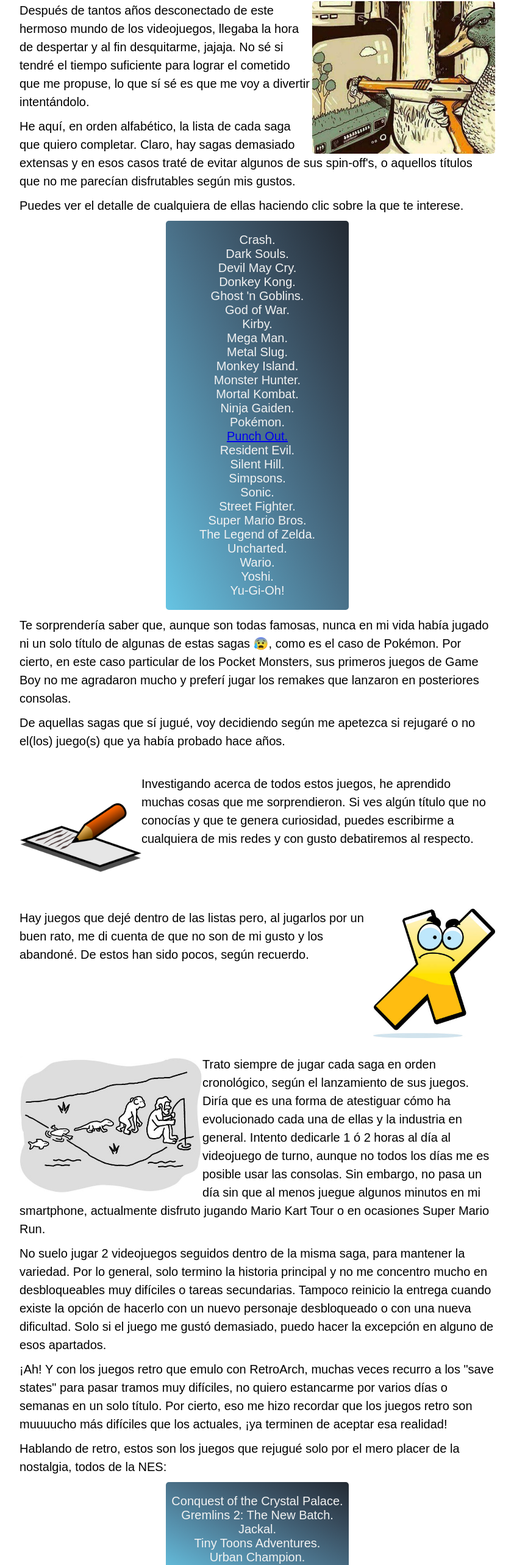
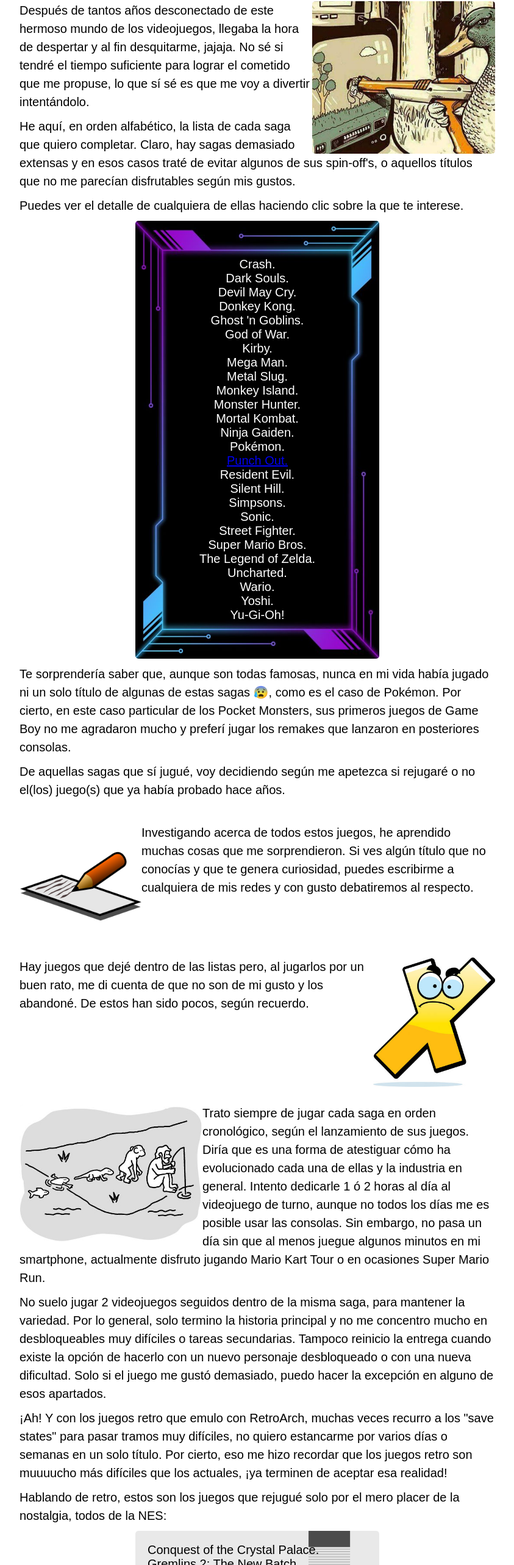
Before and after one commit to manuelmad/playography, a Next.js app: page /levels/level9 in a window 1280 px wide. Shown: the part 198-2764 px from the top of the page at 61% size, without its empty margins (218-1061 px from the left). Built offline with nearby package versions, Linux system fonts and the light colour scheme; a web font is replaced by a local one.

Commit message:
Finishing level 9 styles. Only remaining the tables of each saga.

```diff
--- a/app/levels/level9/level9.css
+++ b/app/levels/level9/level9.css
@@ -44,19 +44,58 @@
 }
 
 .list-container ul {
-	text-align: center;
 	margin-left: auto;
 	margin-right: auto;
-	padding: 2rem 0;
+	padding: 2rem;
 	width: 28rem;
-	color: var(--very-light-gray);
-	/* border: 0.3rem solid var(--celeste); */
 	border-radius: 0.5rem;
-	background-image: linear-gradient(to right top, #66c4e3, #5999b6, #4a7189, #384c5d, #232a33);
+	/* border: 0.4rem solid var(--black); */
+	/* background-color: var(--black); */
+	overflow: hidden;
 }
 
 ul li {
+	/* list-style: inside; */
 	list-style: none;
+	/* list-style-type: '🎮'; */
+	/* font-weight: bold; */
+}
+
+.first-list {
+	position: relative;
+	padding-top: 4rem;
+	padding-bottom: 4rem;
+	color: var(--white);
+	text-align: center;
+}
+
+.first-list img {
+	position: absolute;
+	width: 28rem;
+	height: 100%;
+	top: 0;
+	left: calc(50% - 14rem);
+	z-index: -1;
+	/* opacity: 0.8; */
+	border-radius: 0.5rem;
+}
+
+.second-list {
+	position: relative;
+	/* padding-top: 4rem;
+	padding-bottom: 4rem; */
+	/* color: var(--white); */
+}
+
+.second-list img {
+	position: absolute;
+	width: 28rem;
+	height: 100%;
+	top: 0;
+	left: calc(50% - 14rem);
+	z-index: -1;
+	opacity: 0.7;
+	border-radius: 0.5rem;
 }
 
 @media (min-width: 700px) {
@@ -78,7 +117,16 @@ ul li {
 	}
 
 	.list-container ul {
-		width: 30rem;
+		width: 40rem;
+	}
+
+	.second-list {
+		height: 20rem;
+	}
+
+	.first-list img, .second-list img {
+		width: 40rem;
+		left: calc(50% - 20rem);
 	}
 
 	.revenge, .x {
--- a/app/levels/level9/page.js
+++ b/app/levels/level9/page.js
@@ -37,7 +37,14 @@ export default function Level9() {
                         Después de tantos años desconectado de este hermoso mundo de los videojuegos, llegaba la hora de despertar y al fin desquitarme, jajaja. No sé si tendré el tiempo suficiente para lograr el cometido que me propuse, lo que sí sé es que me voy a divertir intentándolo.</p>
                     <p>He aquí, en orden alfabético, la lista de cada saga que quiero completar. Claro, hay sagas demasiado extensas y en esos casos traté de evitar algunos de sus spin-off's, o aquellos títulos que no me parecían disfrutables según mis gustos.</p>
                     <p>Puedes ver el detalle de cualquiera de ellas haciendo clic sobre la que te interese.</p>
-                    <div className='list-container'>
+                    <div className='list-container first-list'>
+                        <Image
+                            className="bg"
+                            src="/imgs/level9/bg.jpg"
+                            alt="background img"
+                            width={564}
+                            height={1002}
+                        />
                         <ul>
                             <li>Crash.</li>
                             <li>Dark Souls.</li>
@@ -99,7 +106,14 @@ export default function Level9() {
                     <p>No suelo jugar 2 videojuegos seguidos dentro de la misma saga, para mantener la variedad. Por lo general, solo termino la historia principal y no me concentro mucho en desbloqueables muy difíciles o tareas secundarias. Tampoco reinicio la entrega cuando existe la opción de hacerlo con un nuevo personaje desbloqueado o con una nueva dificultad. Solo si el juego me gustó demasiado, puedo hacer la excepción en alguno de esos apartados.</p>
                     <p>¡Ah! Y con los juegos retro que emulo con RetroArch, muchas veces recurro a los "save states" para pasar tramos muy difíciles, no quiero estancarme por varios días o semanas en un solo título. Por cierto, eso me hizo recordar que los juegos retro son muuuucho más difíciles que los actuales, ¡ya terminen de aceptar esa realidad!</p>
                     <p>Hablando de retro, estos son los juegos que rejugué solo por el mero placer de la nostalgia, todos de la NES:</p>
-                    <div className='list-container'>
+                    <div className='list-container second-list'>
+                        <Image
+                            className="nes"
+                            src="/imgs/level9/nes-bg.png"
+                            alt="nes img"
+                            width={616}
+                            height={385}
+                        />
                         <ul>
                             <li>Conquest of the Crystal Palace.</li>
                             <li>Gremlins 2: The New Batch.</li>
@@ -177,7 +191,7 @@ export default function Level9() {
                     </p>
                     <p>Hice una excepción con Pokémon Quest, adelantando ese juego en la lista, porque es gratuito y me sirvió para probar todo en la consola, fue mi primer juego en la Switch 🤩.</p>
                     <p>El juego de Sky también es gratuito y solo lo descargué y probé por un rato. Me llamó la atención porque leí que está desarrollado por los mismos creadores de Journey (PS3). En algún momento lo terminaré, pero no está en mis prioridades justo ahora.</p>
-                    <p>El otro en esta lista que aún no he terminado es Cuphead. Lo llevo al <span className='yellow'>XX%</span>, pero es bastante difícil y necesito cierto nivel de paciencia que justo ahora no tengo 🥴. Éste sí lo tengo entre mis pendientes y más pronto que tarde le daré la estocada final.</p>
+                    <p>El otro en esta lista que aún no he terminado es Cuphead. Lo llevo al 82% en la historia principal, pero es bastante difícil y necesito cierto nivel de paciencia que justo ahora no tengo 🥴. Éste sí lo tengo entre mis pendientes y más pronto que tarde le daré la estocada final.</p>
                     <p>Haré una mención especial a uno de estos juegos, que me hizo sentir como hacía rato no me había sentido. Sus gráficos, jugabilidad, controles, historia, escenarios, exploración y desbloqueo de ítems y mundos... ¡Qué pedazo de juego es Hollow Knight! No estoy descubriendo el agua tibia diciendo esto acerca del que es considerado como el mejor juego indie y mejor Metroidvania de la historia, pero no puedo dejar de expresar que al jugarlo me demostró que no es exagerado el estatus que se le ha impuesto, ¡merecidísimo!</p>
                     <p className='centered-text'>
                         <Image
@@ -219,7 +233,7 @@ export default function Level9() {
                             height={314}
                         />
                     </p>
-                    <p>Éste es uno de los juegos que me ha hecho salir de las reglas que antes expuse. Le invertí más de 60 horas para lograr el <span className="yellow">xxx%</span>, eso es altísimo para mis estándares y más teniendo en cuenta que mi prioridad es terminar la gran cantidad de juegos que forman parte de mis listas. ¡Muy recomendado!</p>
+                    <p>Éste es uno de los juegos que me ha hecho salir de las reglas que antes expuse. Le invertí más de 62 horas para lograr el 100% (según leí, se puede llevar hasta 112%). Eso es toda una hazaña para mis estándares y más teniendo en cuenta que mi prioridad es terminar la gran cantidad de juegos que forman parte de mis listas. ¡Muy recomendado! Luego decidiré si quiero aumentar ese porcentaje.</p>
                     <p>Todos los juegos que he adquirido en la Switch los tengo en formato digital, a excepción de uno que compré en físico mientras escribía esta juegografía. Este juego es el Luigi's Mansion 3, aprovechando que ya jugué las dos primeras entregas de GameCube y 3DS, y que tuve un dinerillo extra disponible para el momento.</p>
                     <p className='centered-text'>
                         <Image
@@ -230,7 +244,7 @@ export default function Level9() {
                         />
                     </p>
                     <p>Lo que he jugado hasta ahora de esta última entrega de las aventuras terroríficas de Luigi ha sido bastante entretenido. Siento que hay muchas más cosas ocultas que en las anteriores entregas. Se puede interactuar con casi cualquier cosa del escenario y eso aumenta mucho el tiempo de exploración. Este juego es el causante de que esté pasando los días con sueño 😴, debido a las veladas nocturnas que le estoy dedicando.</p>
-                    <p>Para finalizar, acompáñame a la siguiente sección para la despedida.</p>
+                    <p>Ahora, hazme el honor de acompañarme a la siguiente sección para la despedida.</p>
                     <p className='centered-text'>
                         <Image
                             className='bye-img'
```
Also changed, not shown: public/imgs/level9/bg.jpg (added), public/imgs/level9/nes-bg.png (added).
